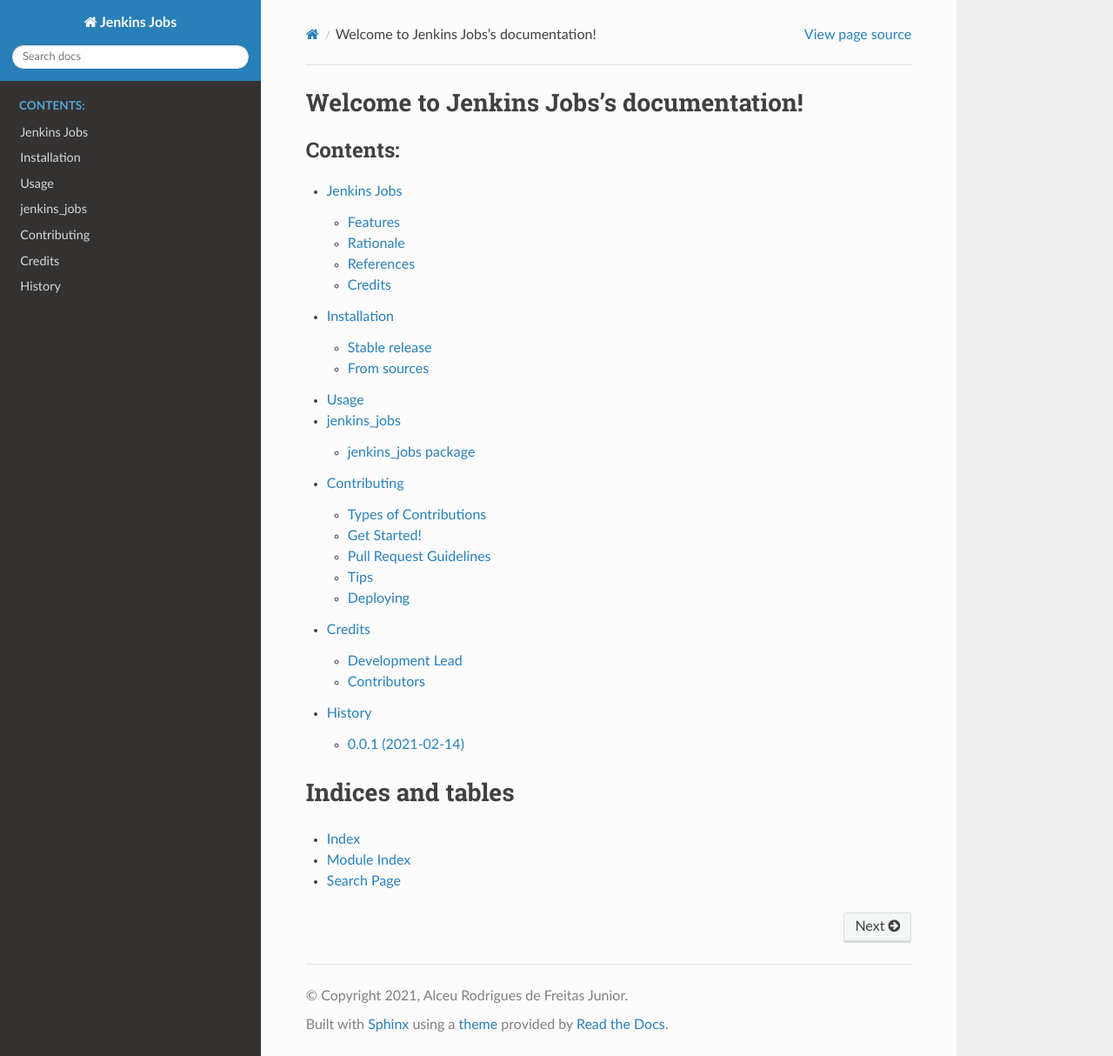
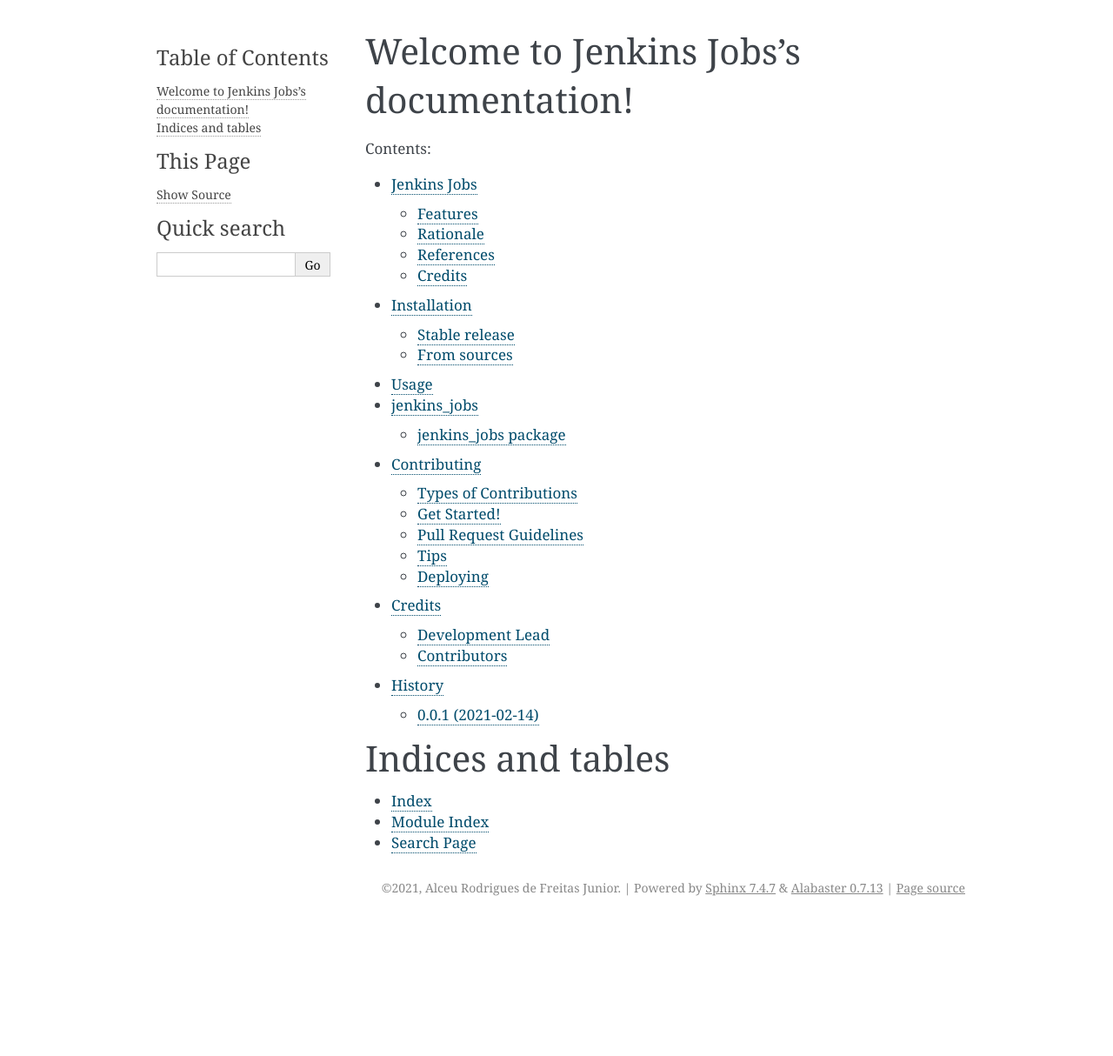
Before and after one commit to glasswalk3r/jenkins-jobs, a Sphinx documentation site: the page built from docs/index.rst, in a window 1280 px wide and 1214 px high. Shown: the whole window at 87% size. Built offline with Sphinx 7.4.7, drawn with Linux system fonts in a browser that asks for light colours.

Commit message:
chore: Sphinx very outdated version

```diff
--- a/docs/conf.py
+++ b/docs/conf.py
@@ -24,7 +24,6 @@
 # -- Options for HTML output -------------------------------------------------
 # https://www.sphinx-doc.org/en/master/usage/configuration.html#options-for-html-output
 
-html_theme = 'sphinx_rtd_theme'
-html_static_path = ['_static']
+html_theme = 'alabaster'
 autodoc_default_options = {'members': True, 'undoc-members': True,
                            'private-members': True, 'special-members': True}
--- a/requirements-dev.txt
+++ b/requirements-dev.txt
@@ -4,6 +4,6 @@
 coverage==6.5.0
 flake8==6.0.0
 pytest==7.2.0
-Sphinx==5.3.0
+Sphinx==7.2.6
 tox==4.0.14
 twine==4.0.2
```
